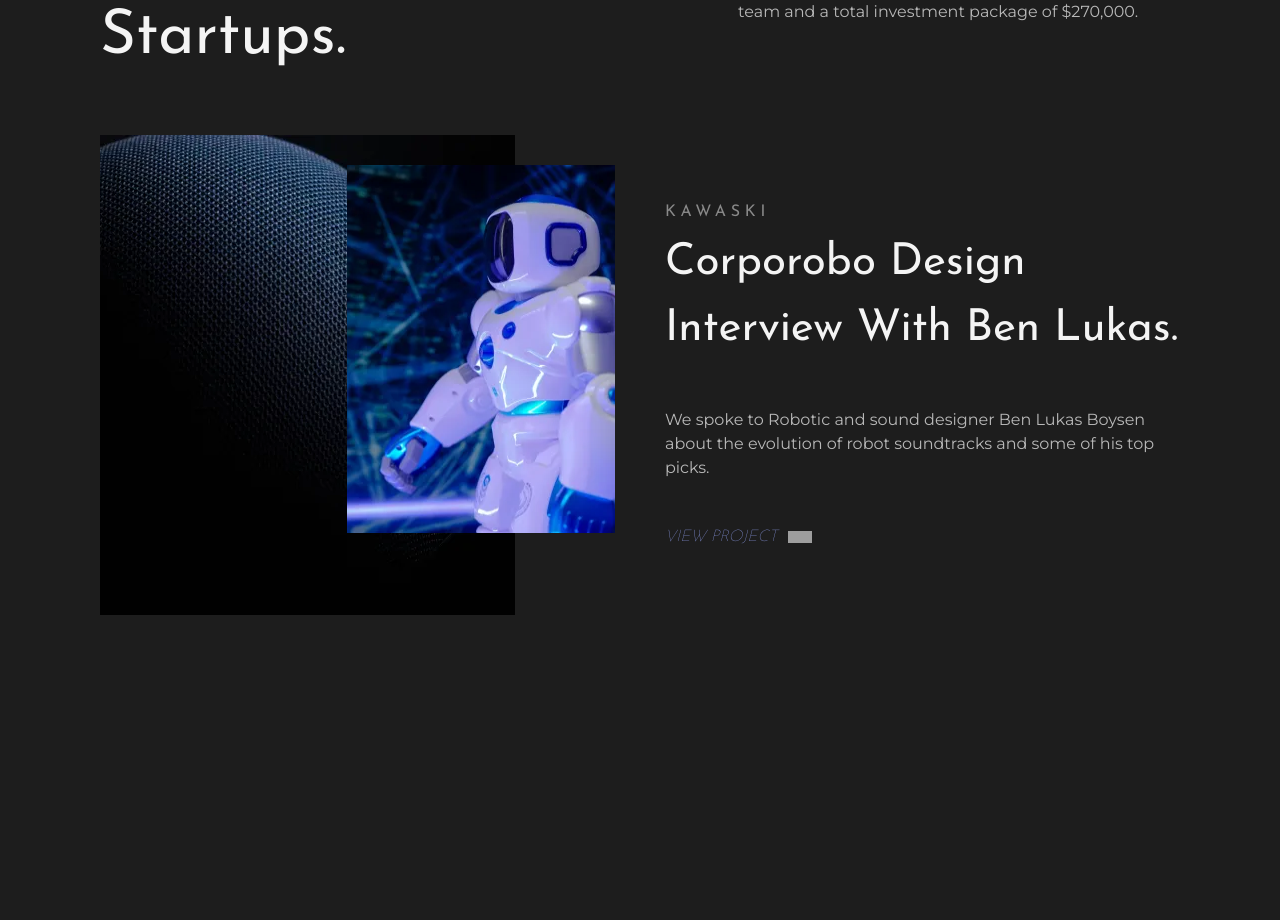
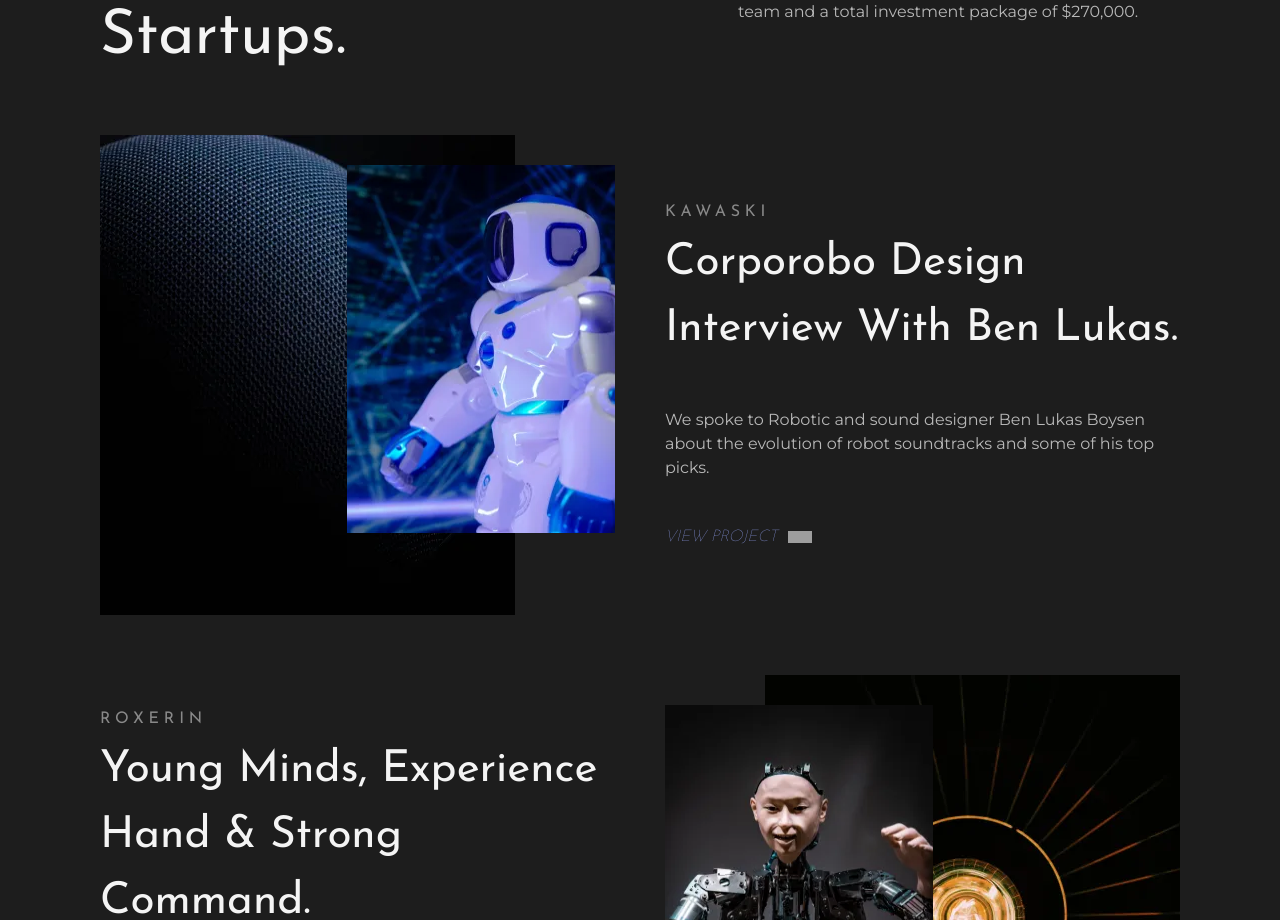
Before and after one commit to reshaditiya/ui8-aries, a Next.js app: page / in a window 1280 px wide. Shown: the part 1880-2800 px from the top of the page. Before the commit the page ends 2495 px from the top, so only its background shows below. Built offline with nearby package versions, Linux system fonts and the light colour scheme; grey boxes are pictures that could not be loaded.

Commit message:
extract to section component

```diff
--- a/src/app/page.tsx
+++ b/src/app/page.tsx
@@ -1,6 +1,5 @@
-import Image from "next/image"
-import { ArrowButton, Navbar } from "@/components"
-import { HeroTitle, Program } from "@/sections/home"
+import { Navbar } from "@/components"
+import { HeroTitle, Program, InvestProgram } from "@/sections/home"
 
 export default function Home() {
 	return (
@@ -8,59 +7,7 @@ export default function Home() {
 			<Navbar />
 			<HeroTitle />
 			<Program />
-
-			{/* invest program */}
-			<section className="relative mx-auto mt-[6.25rem] max-w-[72.5rem] items-center px-[1.25rem] md:mt-[25.19rem] md:px-[2.5rem]">
-				<div className="flex flex-col gap-[1.88rem] md:flex-row md:items-center md:gap-[3.37rem]">
-					<h2 className="text-h2 md:flex-1">
-						We invest $27 Billion per year into AI startups.
-					</h2>
-					<p className="text-secondary-title md:max-w-[27.62rem] md:flex-1">
-						They are showing researches and writting regularly about
-						the consequnces happening on AI. Our unique program is
-						designed for startups, combining hands-on help from a
-						deeply experienced product development team and a total
-						investment package of $270,000.
-					</p>
-				</div>
-
-				{/* invest card */}
-				<div className="relative mt-[3.75rem] flex flex-col gap-[3.12rem] md:flex-row md:items-center">
-					<div className="relative md:flex-1">
-						<figure className="relative mr-[1.88rem] h-[13.75rem] md:mr-[6.25rem] md:h-[30rem]">
-							<Image
-								src="/images/home/invest-program/kawaski-1.webp"
-								fill
-								alt="Sphere Texture"
-								className="object-cover"
-							/>
-						</figure>
-						<figure className="absolute right-0 top-[1.88rem] h-[13.75rem] w-[9.37rem] md:h-[23rem] md:w-[16.75rem]">
-							<Image
-								src="/images/home/invest-program/kawaski-2.webp"
-								fill
-								alt="AI Developer"
-							/>
-						</figure>
-					</div>
-					<div className="flex flex-1 flex-col gap-[1.75rem] md:max-w-[32.62rem] md:gap-[2.83rem]">
-						<header className="flex flex-col gap-[0.38rem]">
-							<span className="font-display tracking-[0.3rem] text-secondary-title/70">
-								KAWASKI
-							</span>
-							<h2 className="text-h3">
-								Corporobo Design Interview with Ben Lukas.
-							</h2>
-						</header>
-						<p className="text-secondary-title">
-							We spoke to Robotic and sound designer Ben Lukas
-							Boysen about the evolution of robot soundtracks and
-							some of his top picks.
-						</p>
-						<ArrowButton title="VIEW PROJECT" />
-					</div>
-				</div>
-			</section>
+			<InvestProgram />
 		</main>
 	)
 }
--- /dev/null
+++ b/src/sections/home/InvestProgram.tsx
@@ -0,0 +1,94 @@
+import Image from "next/image"
+import { ArrowButton } from "@/components"
+
+export default function InvestProgram({}) {
+	return (
+		<section className="relative mx-auto mt-[6.25rem] max-w-[72.5rem] items-center px-[1.25rem] md:mt-[25.19rem] md:px-[2.5rem]">
+			<div className="flex flex-col gap-[1.88rem] md:flex-row md:items-center md:gap-[3.37rem]">
+				<h2 className="text-h2 md:flex-1">
+					We invest $27 Billion per year into AI startups.
+				</h2>
+				<p className="text-secondary-title md:max-w-[27.62rem] md:flex-1">
+					They are showing researches and writting regularly about the
+					consequnces happening on AI. Our unique program is designed
+					for startups, combining hands-on help from a deeply
+					experienced product development team and a total investment
+					package of $270,000.
+				</p>
+			</div>
+
+			<ul>
+				{investPrograms.map((invest) => (
+					<InvestCard
+						company={invest.company}
+						title={invest.title}
+						description={invest.description}
+						image1={invest.image1}
+						image2={invest.image2}
+					/>
+				))}
+			</ul>
+		</section>
+	)
+}
+
+const investPrograms = [
+	{
+		company: "KAWASKI",
+		title: "Corporobo Design Interview with Ben Lukas.",
+		description:
+			"We spoke to Robotic and sound designer Ben Lukas Boysen about the evolution of robot soundtracks and some of his top picks.",
+		image1: "/images/home/invest-program/kawaski-1.webp",
+		image2: "/images/home/invest-program/kawaski-2.webp",
+	},
+	{
+		company: "ROXERIN",
+		title: "Young Minds, Experience hand & Strong Command.",
+		description:
+			"We spoke to Robotic and sound designer Ben Lukas Boysen about the evolution of robot soundtracks and some of his top picks.",
+		image1: "/images/home/invest-program/roxerin-1.webp",
+		image2: "/images/home/invest-program/roxerin-2.webp",
+	},
+]
+
+function InvestCard({
+	company,
+	title,
+	description,
+	image1,
+	image2,
+}: {
+	company: string
+	title: string
+	description: string
+	image1: string
+	image2: string
+}) {
+	return (
+		<div className="group relative mt-[3.75rem] flex flex-col gap-[3.12rem] md:flex-row md:items-center even:md:flex-row-reverse">
+			<div className="relative md:flex-1">
+				<figure className="relative mr-[1.88rem] h-[13.75rem] md:mr-[6.25rem] md:h-[30rem] group-even:md:ml-[6.25rem] group-even:md:mr-0">
+					<Image
+						src={image1}
+						fill
+						alt="Sphere Texture"
+						className="object-cover"
+					/>
+				</figure>
+				<figure className="absolute right-0 top-[1.88rem] h-[13.75rem] w-[9.37rem] md:h-[23rem] md:w-[16.75rem] group-even:md:left-0">
+					<Image src={image2} fill alt="AI Developer" />
+				</figure>
+			</div>
+			<div className="flex flex-1 flex-col gap-[1.75rem] md:max-w-[32.62rem] md:gap-[2.83rem]">
+				<header className="flex flex-col gap-[0.38rem]">
+					<span className="font-display tracking-[0.3rem] text-secondary-title/70">
+						{company}
+					</span>
+					<h2 className="text-h3">{title}</h2>
+				</header>
+				<p className="text-secondary-title">{description}</p>
+				<ArrowButton title="VIEW PROJECT" />
+			</div>
+		</div>
+	)
+}
--- a/src/sections/home/index.ts
+++ b/src/sections/home/index.ts
@@ -1,4 +1,5 @@
 import HeroTitle from "./HeroTitle"
 import Program from "./Program"
+import InvestProgram from "./InvestProgram"
 
-export { HeroTitle, Program }
+export { HeroTitle, Program, InvestProgram }
```
